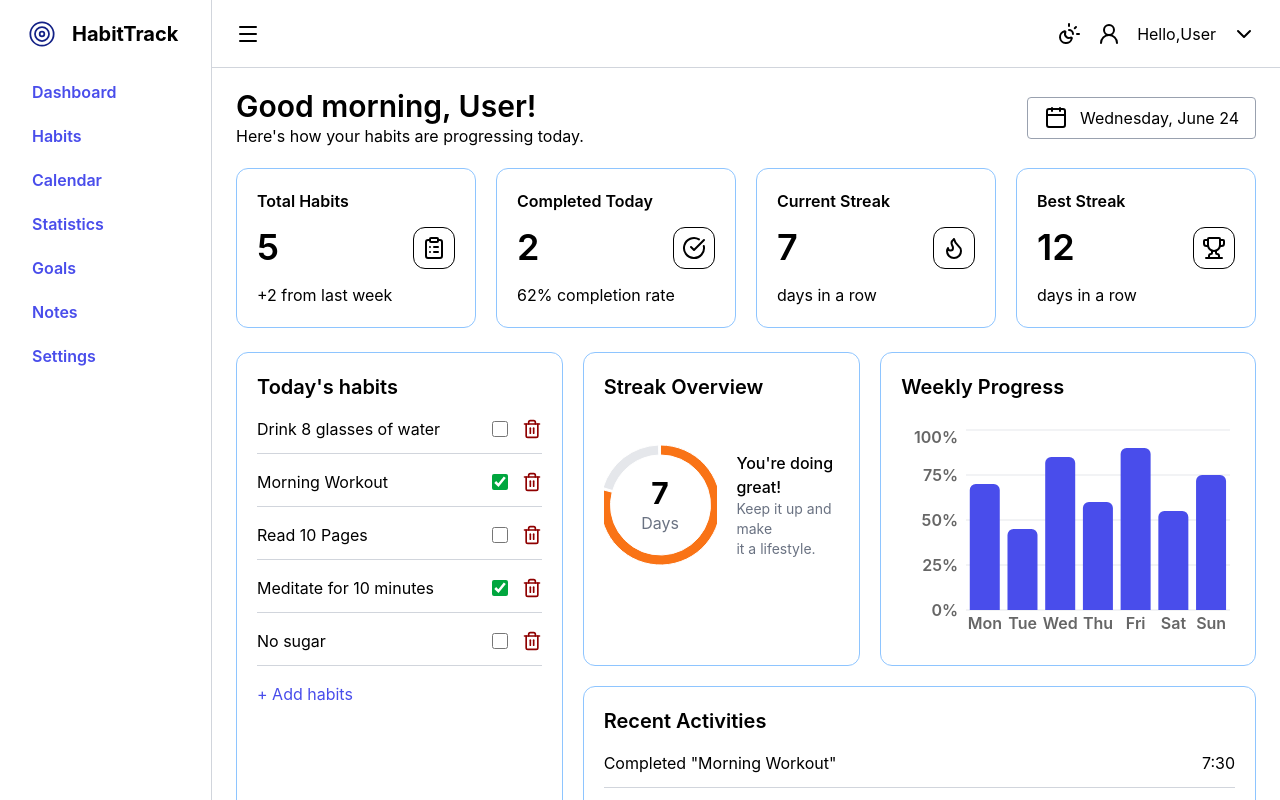
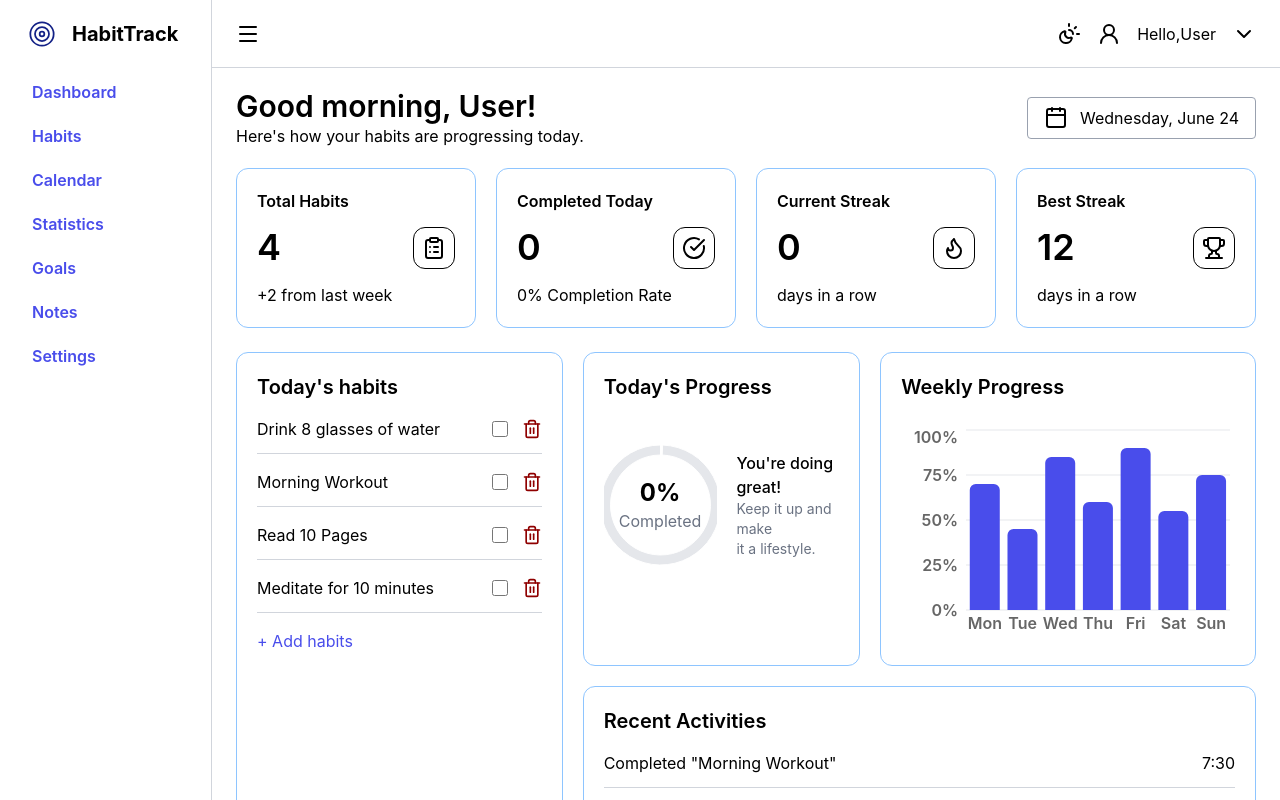
Before and after one commit to satyamsrivastava058/habit-tracker, a React (Vite) app: page / in a window 1280 px wide. Shown: the top 800 px of the page. Built offline with nearby package versions, Linux system fonts and the light colour scheme.

Commit message:
Implement current streak algorithm

```diff
--- a/src/components/DashboardContent.jsx
+++ b/src/components/DashboardContent.jsx
@@ -2,7 +2,7 @@ import React, { useState } from 'react'
 import {ResponsiveContainer, BarChart, Bar, XAxis, YAxis, CartesianGrid, LabelList, PieChart, Pie, Cell} from 'recharts'
 import { Trash2 } from 'lucide-react'
 
-const DashboardContent = ({habits, handleToggle, handleAddHabit, handleDeleteHabit}) => {
+const DashboardContent = ({habits, handleToggle, handleAddHabit, handleDeleteHabit, ChartData, completionPercentage, today}) => {
 
     const weeklyProgressData = [
   {
@@ -35,11 +35,6 @@ const DashboardContent = ({habits, handleToggle, handleAddHabit, handleDeleteHab
   }
 ]
 
-const streakData = [
-  { name: "Completed", value: 80 },
-  { name: "Remaining", value: 20 },
-]
-
 const [newHabit, setNewHabit] = useState("");
 
 const [showInput, setShowInput] = useState(false);
@@ -58,14 +53,14 @@ function handleShowInput() {
                   {habit.name}
                   <div className='flex items-center justify-between gap-3.5'>
                     <input className='w-4 h-4 accent-green-600' type='checkbox'
-                    checked={habit.completed}
+                    checked={habit.completedDates.includes(today)}
                     onChange={ () => {
-                      handleToggle(idx);
+                      handleToggle(habit.id);
                     }}
                     />
                     <Trash2 size={20} color="#8f0000"
                     onClick={ () => {
-                      handleDeleteHabit(idx)
+                      handleDeleteHabit(habit.id)
                     }}
                     />
                   </div>
@@ -90,7 +85,7 @@ function handleShowInput() {
             }}}
             />}
             <button
-            className='text-[#494deb]'
+            className='text-[#494deb] cursor-pointer'
             onClick={() => {
               handleShowInput();
             }}
@@ -98,13 +93,13 @@ function handleShowInput() {
         </div>
         <div className=' col-span-2 flex gap-5'>
             <div className=' rounded-xl p-5 border border-blue-300 space-y-4 flex-1 '>
-              <h1 className='text-xl font-semibold mb-6'>Streak Overview</h1>
+              <h1 className='text-xl font-semibold mb-6'>Today's Progress</h1>
               <div className='flex gap-5  items-center'>
                   <div className='relative w-40 h-40'>
                       <ResponsiveContainer width='100%' height='100%'>
                           <PieChart>
                               <Pie
-                                data={streakData}
+                                data={ChartData}
                                 dataKey='value'
                                 innerRadius={50}
                                 outerRadius={60}
@@ -118,8 +113,8 @@ function handleShowInput() {
                           </PieChart>
                       </ResponsiveContainer>
                       <div className='absolute inset-0 flex flex-col items-center justify-center'>
-                          <h1 className='text-3xl font-bold'>7</h1>
-                          <p className='text-gray-500'>Days</p>
+                          <h1 className='text-2xl font-bold'>{Math.round(completionPercentage)}%</h1>
+                          <p className='text-gray-500'>Completed</p>
                       </div>
                   </div>
                   <div className='max-w-45'>
--- a/src/components/MainContent.jsx
+++ b/src/components/MainContent.jsx
@@ -9,53 +9,77 @@ import {
 import StatsCard from './StatsCard'
 import DashboardContent from './DashboardContent'
 
+
 const MainContent = ({setIsOpen, isOpen, setIsDark, isDark}) => {
 
-  const [habits, setHabits] = useState([
+  const today = new Date().toISOString().split("T")[0];
+
+  const [habits, setHabits] = useState(() => {
+  const savedHabits = localStorage.getItem("Habits");
+
+  if (savedHabits) {
+    return JSON.parse(savedHabits);
+  }
+    return [
     {
     name: "Drink 8 glasses of water",
-    completed: false
+    id: 1,
+    createdAt: Date.now(),
+    completedDates: []
   },
 
   {
     name: "Morning Workout",
-    completed: true
+    id: 2,
+    createdAt: Date.now(),
+    completedDates :[]
   },
 
   {
     name: "Read 10 Pages",
-    completed: false
+    id: 3,
+    createdAt: Date.now(),
+    completedDates :[]
   },
 
   {
     name: 'Meditate for 10 minutes',
-    completed: true
-  },
+    id: 4,
+    createdAt: Date.now(),
+    completedDates :[]
+  }
+  ]})
 
-  {
-    name: 'No sugar',
-    completed: false
-  }
-  ])
+  // useEffect(() => {
+  //   const savedHabits = localStorage.getItem("Habits");
 
-  useEffect(() => {
-    const savedHabits = localStorage.getItem("Habits");
-
-    if(savedHabits) {
-      setHabits(JSON.parse(savedHabits));
-    }
-  }, []);
+  //   if(savedHabits) {
+  //     setHabits(JSON.parse(savedHabits));
+  //   }
+  // }, []);
 
   useEffect(() => {
     localStorage.setItem("Habits", JSON.stringify(habits));
   }, [habits]);
 
-  const handleToggle = (idx) =>{
-    const updatedHabits = habits.map((habit,index) => {
-      if(index === idx) {
-        return{
-          ...habit,
-          completed: !habit.completed,
+  const handleToggle = (id) =>{
+    const updatedHabits = habits.map((habit) => {
+      if(habit.id === id) {
+        if(habit.completedDates.includes(today)){
+          return{
+            ...habit,
+            completedDates: habit.completedDates.filter((date) => {
+              return date !== today
+            })
+          }
+        }
+        else {
+          return{
+            ...habit,
+            completedDates: [...habit.completedDates,
+              today
+            ]
+          }
         }
       }
       return habit
@@ -64,11 +88,14 @@ const MainContent = ({setIsOpen, isOpen, setIsDark, isDark}) => {
   }
 
   const handleAddHabit = (newHabit) => {
+      const now = Date.now();
     if(newHabit.trim() === ""){
       return false
     }
      const newHabitObject = {name: newHabit,
-      completed: false
+      id: now,
+      createdAt: now,
+      completedDates: []
   }
   setHabits([
     ...habits,
@@ -78,18 +105,45 @@ const MainContent = ({setIsOpen, isOpen, setIsDark, isDark}) => {
   return true
 }
 
-const handleDeleteHabit = (idx) => {
-  const updatedHabits = habits.filter((habit, index) => {
-    return index !== idx
+const handleDeleteHabit = (id) => {
+  const updatedHabits = habits.filter((habit) => {
+    return habit.id !== id
   })
 
   setHabits(updatedHabits);
 }
 
   const completedCount = habits.filter((habit) => {
-    return habit.completed;
+    return habit.completedDates.includes(today);
   }).length;
 
+  const remainingHabits = habits.length - completedCount;
+
+  const completionPercentage = habits.length>0 ? (completedCount/habits.length)*100 : 0;
+
+  const ChartData = [
+    { name: "Completed", value: completedCount },
+    { name: "Remaining", value: remainingHabits }
+  ]
+
+  const calculateCurrentStreak = (habits) => {
+    let streak = 0;
+    let date = new Date();
+    let currentDate =  date.toISOString().split("T")[0];
+
+    while(habits.some((habit) => {
+      return habit.completedDates.includes(currentDate);
+    }
+    )) {
+      streak++;
+      date.setDate(date.getDate()-1);
+      currentDate =  date.toISOString().split("T")[0];
+    }
+    return streak
+  }
+
+
+const currentStreak = calculateCurrentStreak(habits);
 
   const statsData = [
   {
@@ -101,12 +155,12 @@ const handleDeleteHabit = (idx) => {
   {
     title: "Completed Today",
     value: completedCount,
-    subtitle: "62% completion rate",
+    subtitle: `${Math.round(completionPercentage)}% Completion Rate`,
     icon: CircleCheckBig
   },
   {
     title: "Current Streak",
-    value: 7,
+    value: currentStreak,
     subtitle: "days in a row",
     icon: Flame
   },
@@ -126,7 +180,7 @@ const handleDeleteHabit = (idx) => {
           return <StatsCard key={idx} {...item}  />
         })}
         </div>
-        <DashboardContent habits={habits} handleToggle={handleToggle} handleAddHabit={handleAddHabit} handleDeleteHabit={handleDeleteHabit}/>
+        <DashboardContent habits={habits} handleToggle={handleToggle} handleAddHabit={handleAddHabit} handleDeleteHabit={handleDeleteHabit} ChartData={ChartData} completionPercentage={completionPercentage} today={today}/>
     </div>
   )
 }
```
